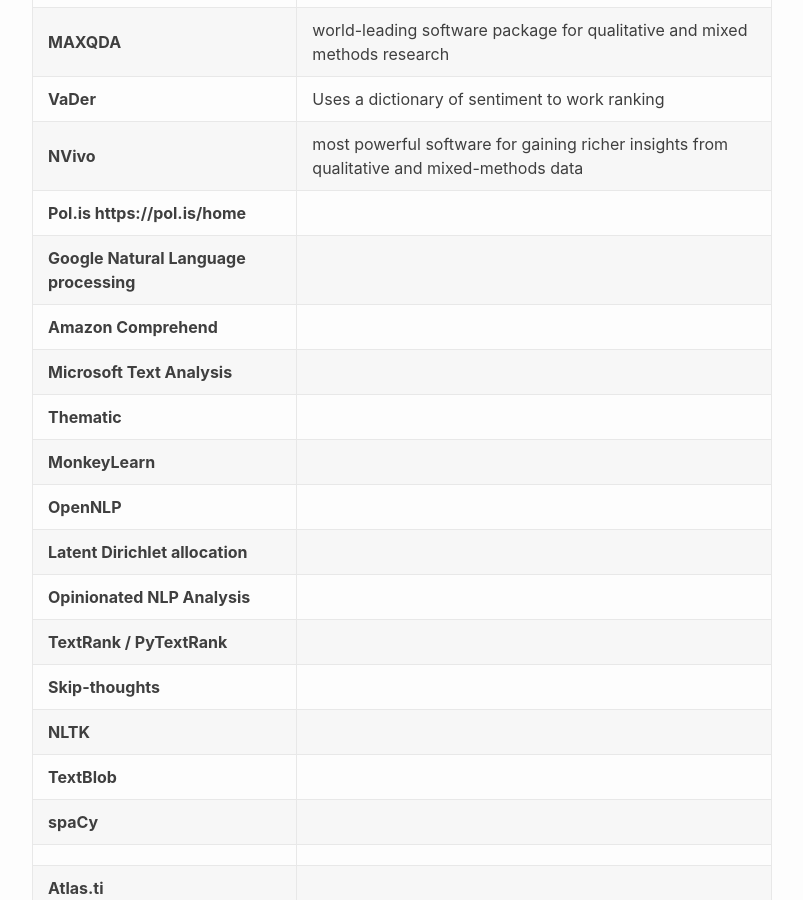
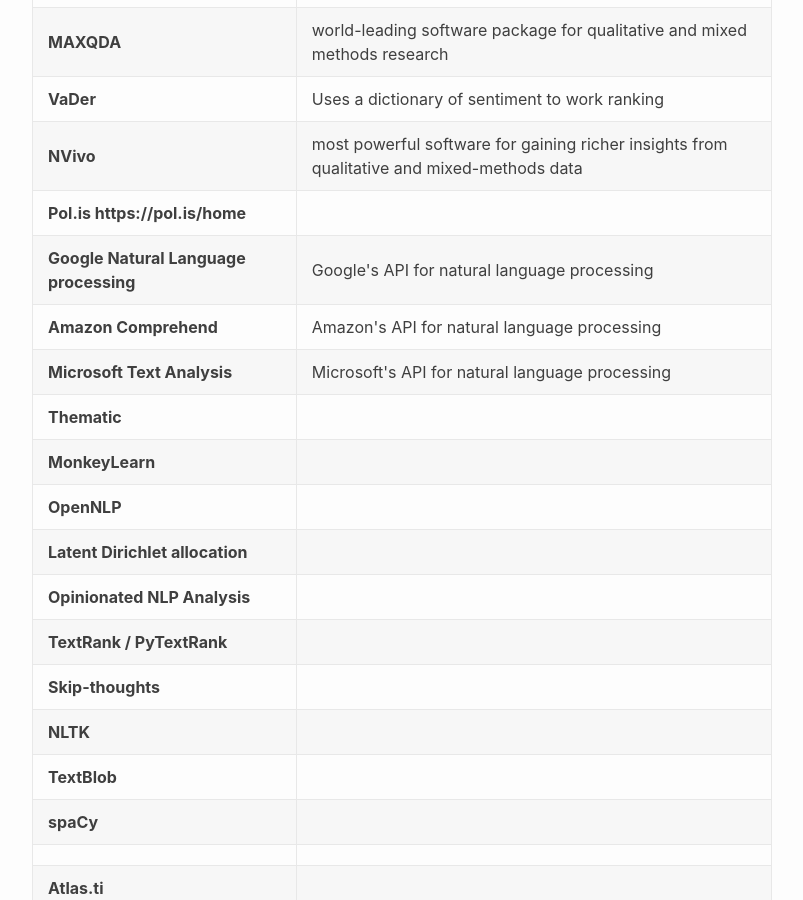
Before and after one commit to ServiceInnovationLab/bagel-box, a Jekyll site: the page built from matrix.md, in a window 1280 px wide and 900 px high, scrolled down 324 px. Shown: the whole window, without its empty margins (238-1041 px from the left). Built offline with Jekyll 4.4.1, drawn with Linux system fonts in a browser that asks for light colours.

Commit message:
Updated report data for build 32

```diff
--- a/_data/matrix.yml
+++ b/_data/matrix.yml
@@ -11,6 +11,8 @@
   input: ''
   output: ''
   community: ''
+  ? ''
+  : ''
   nz_use: ''
   link: ''
 - name: MAXQDA
@@ -35,6 +37,8 @@
     Mixed methods features: Stats and graphs, cross tabs, similarity analysis, quote
     matrix.'
   community: ''
+  ? ''
+  : ''
   nz_use: 'Department of Conservation
 
     Gavin Bryce (DoC)  gbryce@doc.govt.nz'
@@ -56,6 +60,8 @@
 
     '
   community: ''
+  ? ''
+  : ''
   nz_use: ''
   link: https://github.com/cjhutto/vaderSentiment
 - name: NVivo
@@ -72,6 +78,8 @@
     and web content and more
   output: 'wordcloud, word trees, mindmap for nodes, heading formatting.    '
   community: ''
+  ? ''
+  : ''
   nz_use: ''
   link: ''
 - name: Pol.is https://pol.is/home
@@ -86,50 +94,59 @@
   input: ''
   output: ''
   community: ''
+  ? ''
+  : ''
   nz_use: ''
   link: ''
 - name: Google Natural Language processing
   report_author: Merrin
-  description: ''
-  reo: ''
+  description: Google's API for natural language processing
+  reo: 'no'
   cloud_local: Cloud
-  cost: ''
-  open_source: ''
-  theming: ''
-  sentiment: ''
-  input: ''
-  output: ''
+  cost: free for low use, priced per 1000 calls after that - https://cloud.google.com/natural-language/pricing
+  open_source: 'no'
+  theming: not really - 'content classification'
+  sentiment: yes - overall sentiments, and sentiment for entities
+  input: text
+  output: JSON
   community: ''
+  ? ''
+  : ''
   nz_use: ''
-  link: ''
+  link: https://cloud.google.com/natural-language/
 - name: Amazon Comprehend
   report_author: Merrin
-  description: ''
-  reo: ''
+  description: Amazon's API for natural language processing
+  reo: 'no'
   cloud_local: Cloud
-  cost: ''
-  open_source: ''
-  theming: ''
-  sentiment: ''
-  input: ''
-  output: ''
+  cost: USD$0.01 per unit
+  open_source: 'no'
+  theming: can do
+  sentiment: 'yes'
+  input: text
+  output: JSON
   community: ''
+  ? ''
+  : ''
   nz_use: ''
-  link: ''
+  link: https://aws.amazon.com/comprehend/
 - name: Microsoft Text Analysis
   report_author: Merrin
-  description: ''
-  reo: ''
-  cloud_local: ''
-  cost: ''
-  open_source: ''
-  theming: ''
-  sentiment: ''
-  input: ''
-  output: ''
+  description: Microsoft's API for natural language processing
+  reo: 'no'
+  cloud_local: Cloud
+  cost: Pricing is a bit confusing - https://azure.microsoft.com/en-us/pricing/details/cognitive-services/text-analytics/
+  open_source: 'no'
+  theming: key phrase detection'
+  sentiment: 'yes'
+  input: text
+  output: JSON
   community: ''
+  ? ''
+  : "Sentiment analysis, key phrase extraction, language detection (not including\
+    \ Te Reo M\u0101ori)"
   nz_use: ''
-  link: ''
+  link: https://azure.microsoft.com/en-us/services/cognitive-services/text-analytics/
 - name: Thematic
   report_author: ''
   description: ''
@@ -142,6 +159,8 @@
   input: ''
   output: ''
   community: ''
+  ? ''
+  : ''
   nz_use: ''
   link: ''
 - name: MonkeyLearn
@@ -156,6 +175,8 @@
   input: ''
   output: ''
   community: ''
+  ? ''
+  : ''
   nz_use: ''
   link: ''
 - name: OpenNLP
@@ -170,6 +191,8 @@
   input: ''
   output: ''
   community: ''
+  ? ''
+  : ''
   nz_use: ''
   link: ''
 - name: Latent Dirichlet allocation
@@ -184,6 +207,8 @@
   input: ''
   output: ''
   community: ''
+  ? ''
+  : ''
   nz_use: ''
   link: ''
 - name: Opinionated NLP Analysis
@@ -198,6 +223,8 @@
   input: ''
   output: ''
   community: ''
+  ? ''
+  : ''
   nz_use: ''
   link: ''
 - name: TextRank / PyTextRank
@@ -212,6 +239,8 @@
   input: ''
   output: ''
   community: ''
+  ? ''
+  : ''
   nz_use: ''
   link: ''
 - name: Skip-thoughts
@@ -226,6 +255,8 @@
   input: ''
   output: ''
   community: ''
+  ? ''
+  : ''
   nz_use: ''
   link: ''
 - name: NLTK
@@ -240,6 +271,8 @@
   input: ''
   output: ''
   community: ''
+  ? ''
+  : ''
   nz_use: ''
   link: http://www.nltk.org/
 - name: TextBlob
@@ -254,6 +287,8 @@
   input: ''
   output: ''
   community: ''
+  ? ''
+  : ''
   nz_use: ''
   link: https://textblob.readthedocs.io/en/dev/index.html#
 - name: spaCy
@@ -268,6 +303,8 @@
   input: ''
   output: ''
   community: ''
+  ? ''
+  : ''
   nz_use: ''
   link: https://spacy.io/
 - name: ''
@@ -282,6 +319,8 @@
   input: ''
   output: ''
   community: ''
+  ? ''
+  : ''
   nz_use: ''
   link: ''
 - name: Atlas.ti
@@ -296,5 +335,7 @@
   input: ''
   output: ''
   community: ''
+  ? ''
+  : ''
   nz_use: ''
   link: ''
```
